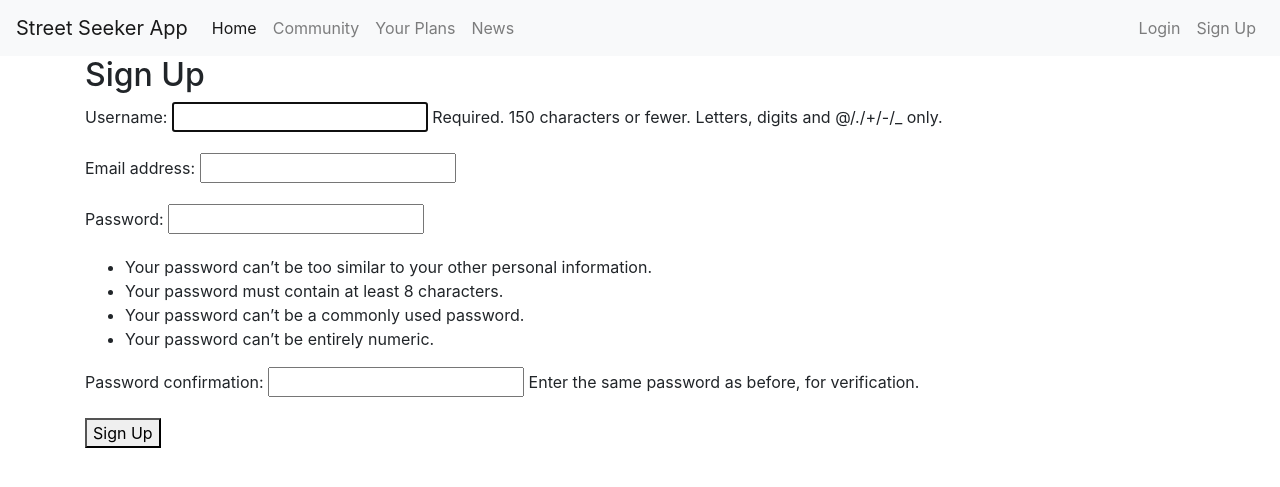
After one commit to Juandavidc08/street_seeker_app, a Django app: page /signup/ in a window 1280 px wide. The commit adds this page. Shown: the top 487 px of the page. Run offline with Django 4.2, Linux system fonts and the light colour scheme; some libraries are stand-ins or nearby versions.

Commit message:
Add user signup , login and log out forms and features

```diff
--- a/my_project/settings.py
+++ b/my_project/settings.py
@@ -138,3 +138,6 @@ CSRF_TRUSTED_ORIGINS = [
 # https://docs.djangoproject.com/en/4.2/ref/settings/#default-auto-field
 
 DEFAULT_AUTO_FIELD = 'django.db.models.BigAutoField'
+
+LOGIN_REDIRECT_URL = 'home'
+LOGOUT_REDIRECT_URL = 'home'
--- a/street_seeker/admin.py
+++ b/street_seeker/admin.py
@@ -1,4 +1,5 @@
 from django.contrib import admin
-from .models import Place
+from .models import Place, Reservation
 
 admin.site.register(Place)
+admin.site.register(Reservation)
--- /dev/null
+++ b/street_seeker/forms.py
@@ -0,0 +1,14 @@
+from django import forms
+from django.contrib.auth.forms import UserCreationForm
+from django.contrib.auth.models import User
+from .models import Reservation
+
+class ReservationForm(forms.ModelForm):
+    class Meta:
+        model = Reservation
+        fields = ['reservation_date', 'reservation_time', 'guests']
+
+class SignupForm(UserCreationForm):
+    class Meta:
+        model = User
+        fields = ['username', 'email', 'password1', 'password2']
--- a/street_seeker/templates/base.html
+++ b/street_seeker/templates/base.html
@@ -32,6 +32,23 @@
                     <a class="nav-link" href="#">News</a>
                 </li>
             </ul>
+            <ul class="navbar-nav ml-auto">
+              {% if user.is_authenticated %}
+                <li class="nav-item">
+                  <span class="navbar-text">Welcome, {{ user.username }}</span>
+              </li>
+              <li class="nav-item">
+                <a class="nav-link" href="{% url 'logout' %}">Logout</a>
+               </li>
+               {% else %}
+               <li class="nav-item">
+                   <a class="nav-link" href="{% url 'login' %}">Login</a>
+               </li>
+               <li class="nav-item">
+                   <a class="nav-link" href="{% url 'signup' %}">Sign Up</a>
+               </li>
+           {% endif %}
+          </ul>
         </div>
     </nav>
     <div class="container">
--- /dev/null
+++ b/street_seeker/templates/signup.html
@@ -0,0 +1,12 @@
+{% extends 'base.html' %}
+
+{% block title %}Sign Up{% endblock %}
+
+{% block content %}
+  <h2>Sign Up</h2>
+  <form method="post">
+    {% csrf_token %}
+    {{ form.as_p }}
+    <button type="submit">Sign Up</button>
+  </form>
+{% endblock %}
--- a/street_seeker/urls.py
+++ b/street_seeker/urls.py
@@ -1,7 +1,12 @@
 from django.urls import path
+from django.contrib.auth import views as auth_views
 from . import views
 
 urlpatterns = [
     path("", views.home, name="home"),
     path("street_search/", views.places, name="street_search"),
+    path('place/<int:place_id>/', views.place_details, name='place_details'),
+    path('login/', auth_views.LoginView.as_view(template_name='login.html'), name='login'),
+    path('logout/', auth_views.LogoutView.as_view(), name='logout'),
+    path('signup/', views.signup, name='signup'),
 ]
--- a/street_seeker/views.py
+++ b/street_seeker/views.py
@@ -1,6 +1,8 @@
-from django.shortcuts import render
+from django.shortcuts import render, get_object_or_404, redirect
 from django.http import HttpResponse
-from .models import Place
+from django.contrib.auth.decorators import login_required
+from .models import Place, Reservation
+from .forms import ReservationForm, SignupForm
 from random import sample
 
 # Create your views here.
@@ -15,3 +17,31 @@ def places(request):
     else:
         selected_places = all_places
     return render(request, "street_search.html", {"places": selected_places})
+
+@login_required
+def place_details(request, place_id):
+    place = get_object_or_404(Place, pk=place_id)
+    form = ReservationForm(request.POST or None)
+
+    if request.method == 'POST' and form.is_valid():
+        reservation = form.save(commit=False)
+        reservation.user = request.user  # Assign the current logged-in user to the reservation
+        reservation.place = place
+        reservation.save()
+        return redirect('reservation_confirmation')  # Redirect to a confirmation page or home page after booking
+
+    context = {
+        'place': place,
+        'form': form,
+    }
+    return render(request, 'place_details.html', context)
+
+def signup(request):
+    if request.method == 'POST':
+        form = SignupForm(request.POST)
+        if form.is_valid():
+            form.save()
+            return redirect('login')  # Redirect to login page after successful signup
+    else:
+        form = SignupForm()
+    return render(request, 'signup.html', {'form': form})
```
Also changed, not shown: street_seeker/models.py (+11 -0 lines), street_seeker/templates/login.html (added, +12 -0 lines), street_seeker/templates/place_details.html (added, +15 -0 lines), street_seeker/templates/street_search.html (+5 -3 lines).
